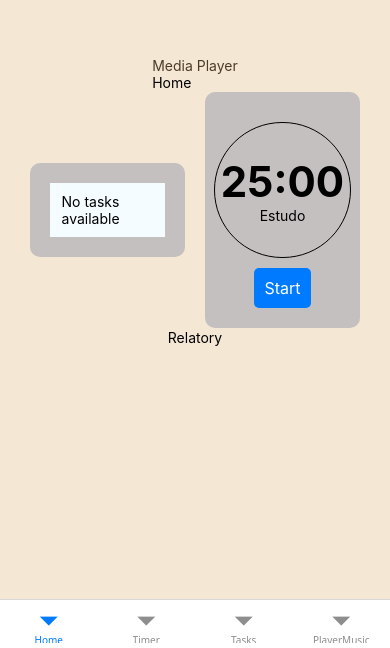
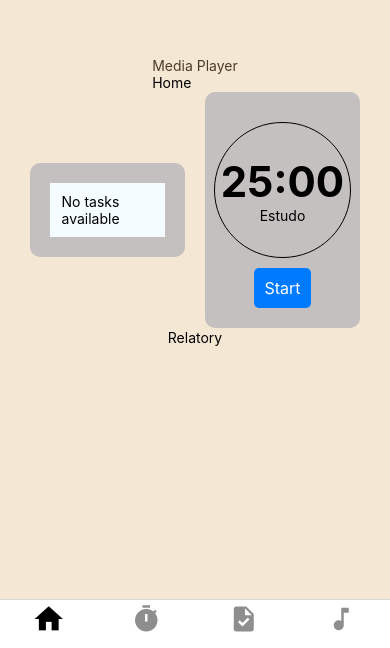
Before and after one commit to gabrielvedova/doropomo, a React Native app in the folder doropomo/: screen / in a window 390 px wide. Shown: the part 196-844 px from the top of the page. Built offline with nearby package versions, Linux system fonts and the light colour scheme.

Commit message:
feat(TabNavigation): Add tabBarIcon options for Home, Timer, Tasks, and PlayerMusic screens

```diff
--- a/doropomo/src/navigation/TabNavigation.js
+++ b/doropomo/src/navigation/TabNavigation.js
@@ -5,6 +5,8 @@ import Home from "../views/Home";
 import Tasks from "../views/Tasks";
 import Timer from "../views/Timer";
 import PlayerMusic from "../views/PlayerMusic";
+import MaterialIcons from "@expo/vector-icons/MaterialIcons";
+import colors from "../colors.json";
 
 const Tab = createBottomTabNavigator();
 
@@ -12,12 +14,48 @@ const TabNavigation = () => {
   return (
     <Tab.Navigator
       initialRouteName="Home"
-      screenOptions={{ headerShown: false }}
+      screenOptions={{
+        headerShown: false,
+        tabBarShowLabel: false,
+        tabBarActiveTintColor: "#000",
+      }}
     >
-      <Tab.Screen name="Home" component={Home} />
-      <Tab.Screen name="Timer" component={Timer} />
-      <Tab.Screen name="Tasks" component={Tasks} />
-      <Tab.Screen name="PlayerMusic" component={PlayerMusic} />
+      <Tab.Screen
+        name="Home"
+        component={Home}
+        options={{
+          tabBarIcon: ({ color, size }) => (
+            <MaterialIcons name="home" size={34} color={color} />
+          ),
+        }}
+      />
+      <Tab.Screen
+        name="Timer"
+        component={Timer}
+        options={{
+          tabBarIcon: ({ color, size }) => (
+            <MaterialIcons name="timer" size={30} color={color} />
+          ),
+        }}
+      />
+      <Tab.Screen
+        name="Tasks"
+        component={Tasks}
+        options={{
+          tabBarIcon: ({ color, size }) => (
+            <MaterialIcons name="task" size={30} color={color} />
+          ),
+        }}
+      />
+      <Tab.Screen
+        name="PlayerMusic"
+        component={PlayerMusic}
+        options={{
+          tabBarIcon: ({ color, size }) => (
+            <MaterialIcons name="music-note" size={30} color={color} />
+          ),
+        }}
+      />
     </Tab.Navigator>
   );
 };
```
